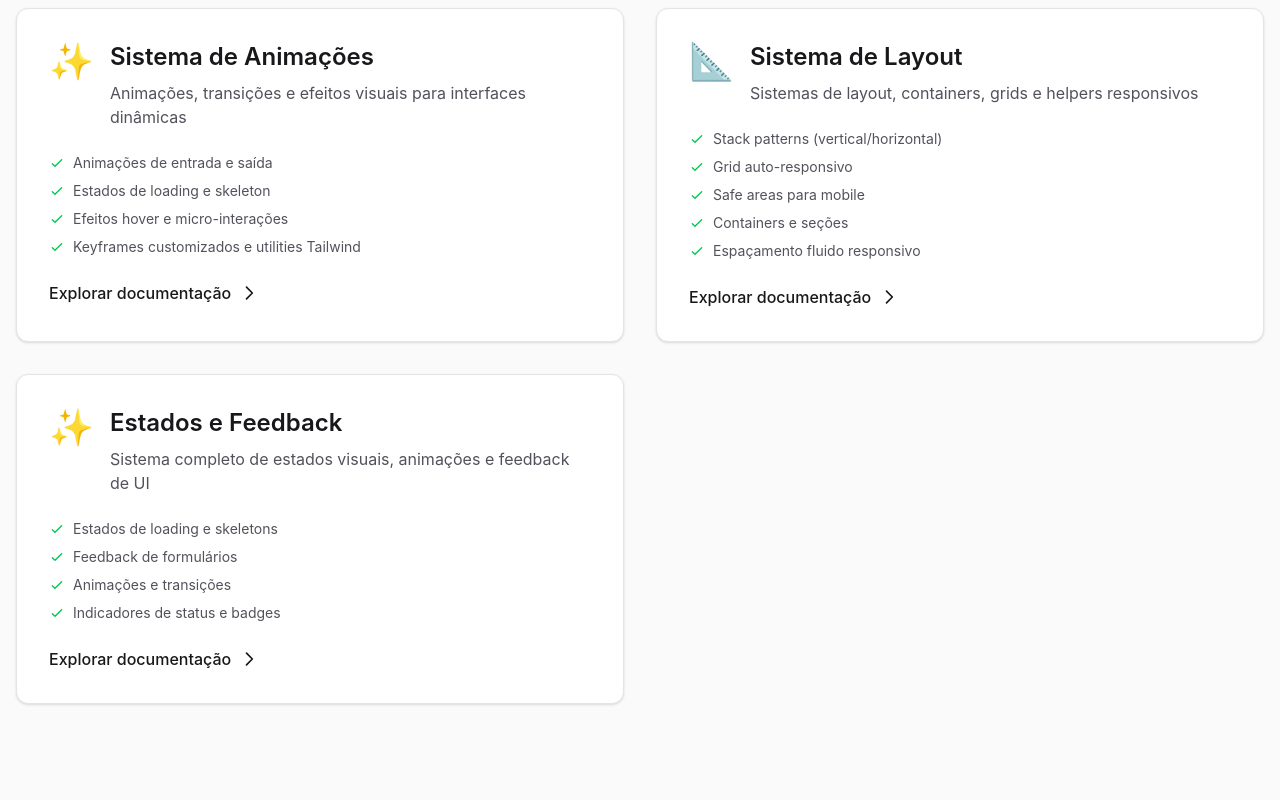
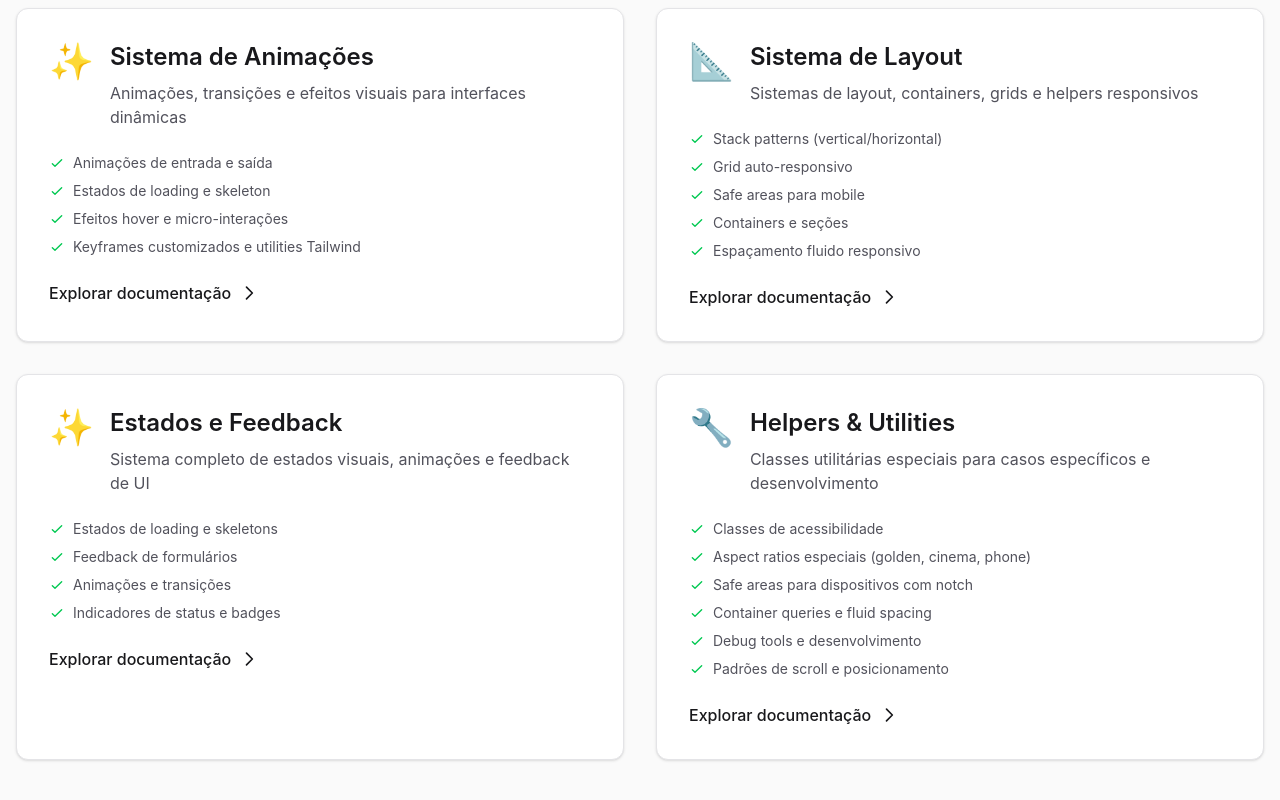
Before and after one commit to adonis-vinuto/personal-site, a Next.js app: page /docs in a window 1280 px wide. Shown: the part 547-1347 px from the top of the page. Built offline with nearby package versions, Linux system fonts and the light colour scheme.

Commit message:
Feat (doc): adicionando link para o Hekpers no page principal

```diff
--- a/src/app/docs/page.tsx
+++ b/src/app/docs/page.tsx
@@ -62,6 +62,20 @@ const documentationPages = [
       'Feedback de formulários',
       'Animações e transições',
       'Indicadores de status e badges'
+    ]
+  },
+  {
+    title: 'Helpers & Utilities',
+    description: 'Classes utilitárias especiais para casos específicos e desenvolvimento',
+    href: '/docs/utilities',
+    icon: '🔧',
+    items: [
+      'Classes de acessibilidade',
+      'Aspect ratios especiais (golden, cinema, phone)',
+      'Safe areas para dispositivos com notch',
+      'Container queries e fluid spacing',
+      'Debug tools e desenvolvimento',
+      'Padrões de scroll e posicionamento'
     ]
   }
 ];
```
